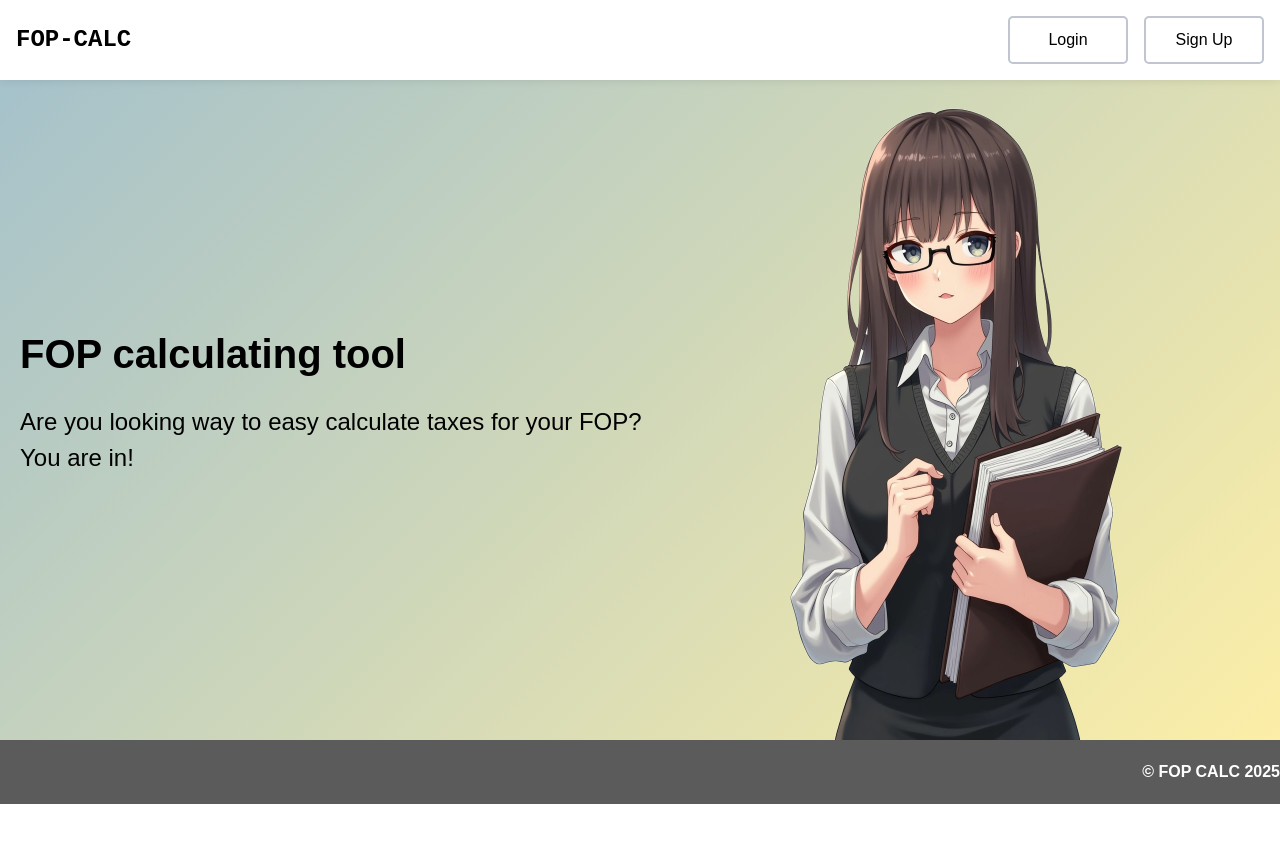
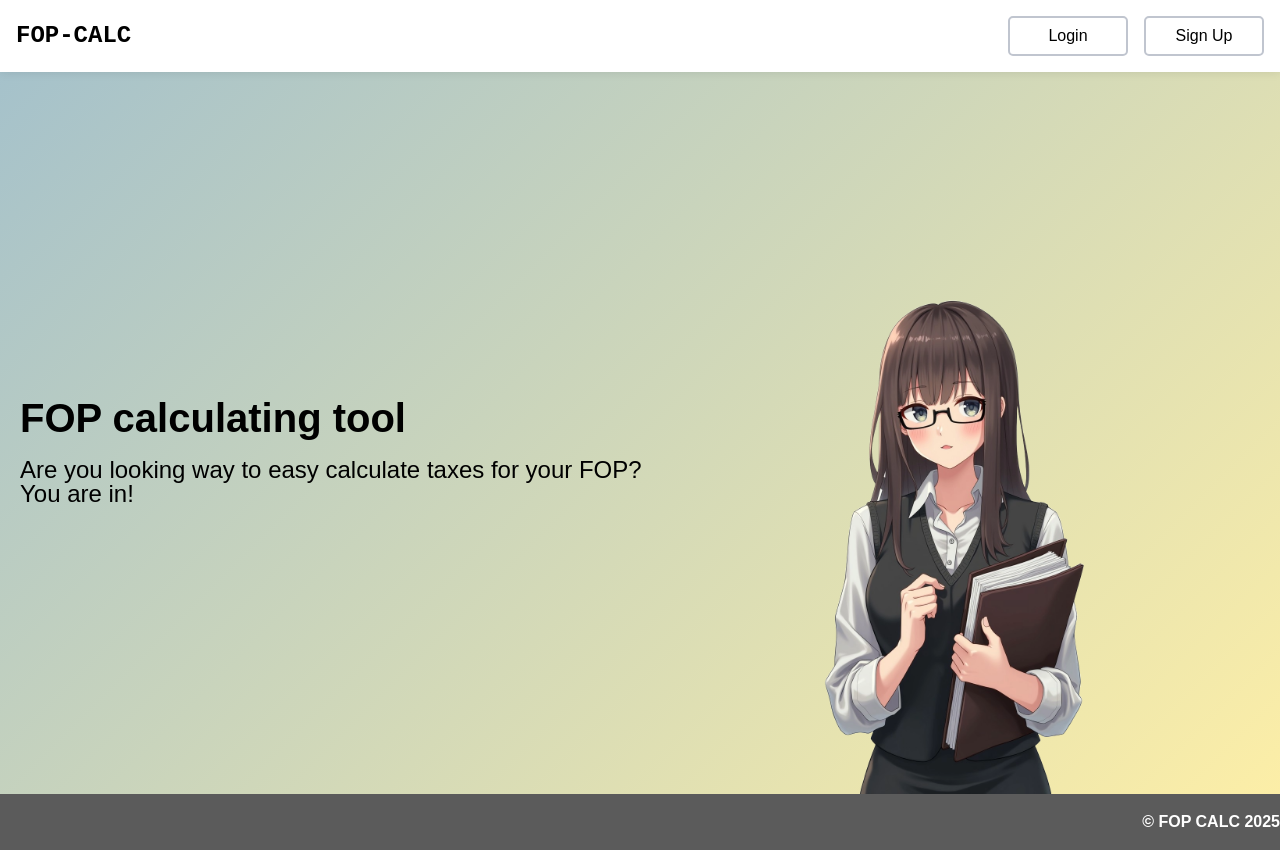
Before and after one commit to CrazzzzyDiamond/fop_app, a Next.js app: page / in a window 1280 px wide. Before the commit the page ends 804 px from the top, so only its background shows below. Built offline with nearby package versions, Linux system fonts and the light colour scheme.

Commit message:
feat: tailwind css removed

```diff
--- a/src/app/globals.css
+++ b/src/app/globals.css
@@ -1,6 +1,63 @@
-@tailwind base;
-@tailwind components;
-@tailwind utilities;
+/* http://meyerweb.com/eric/tools/css/reset/
+   v2.0 | 20110126
+   License: none (public domain)
+*/
+
+html, body, div, span, applet, object, iframe,
+h1, h2, h3, h4, h5, h6, p, blockquote, pre,
+a, abbr, acronym, address, big, cite, code,
+del, dfn, em, img, ins, kbd, q, s, samp,
+small, strike, strong, sub, sup, tt, var,
+b, u, i, center,
+dl, dt, dd, ol, ul, li,
+fieldset, form, label, legend,
+table, caption, tbody, tfoot, thead, tr, th, td,
+article, aside, canvas, details, embed,
+figure, figcaption, footer, header, hgroup,
+menu, nav, output, ruby, section, summary,
+time, mark, audio, video {
+	margin: 0;
+	padding: 0;
+	border: 0;
+	font-size: 100%;
+	font: inherit;
+	vertical-align: baseline;
+}
+/* HTML5 display-role reset for older browsers */
+article, aside, details, figcaption, figure,
+footer, header, hgroup, menu, nav, section {
+	display: block;
+}
+body {
+	line-height: 1;
+}
+ol, ul {
+	list-style: none;
+}
+blockquote, q {
+	quotes: none;
+}
+blockquote:before, blockquote:after,
+q:before, q:after {
+	content: '';
+	content: none;
+}
+table {
+	border-collapse: collapse;
+	border-spacing: 0;
+}
+
+html {
+  box-sizing: border-box;
+}
+*, *:before, *:after {
+  box-sizing: inherit;
+}
+
+a {
+  color: inherit;
+  text-decoration: none;
+}
 
 :root {
   --background: #ffffff;
@@ -25,13 +82,13 @@
 
 
 .layout-container {
-  min-height: calc(100vh - 120px);
+  min-height: calc(100vh - 56px);
   width: 100%;
   display: flex;
   flex-direction: column;
   justify-content: center;
   align-items: center;
-  padding: 40px 20px;
+  padding: 90px 20px;
   background: linear-gradient(135deg, rgb(162, 192, 204), rgb(252, 238, 167));
 }
 
--- a/src/app/home.module.css
+++ b/src/app/home.module.css
@@ -1,7 +1,7 @@
 .hero {
-    min-height: calc(100vh - 100px);
+    min-height: calc(100vh - 96px);
     width: 100%;
-    margin: 0 auto -40px;
+    margin: 0 auto -90px;
     display: flex;
     justify-content: space-between;
     flex-direction: column;
```
